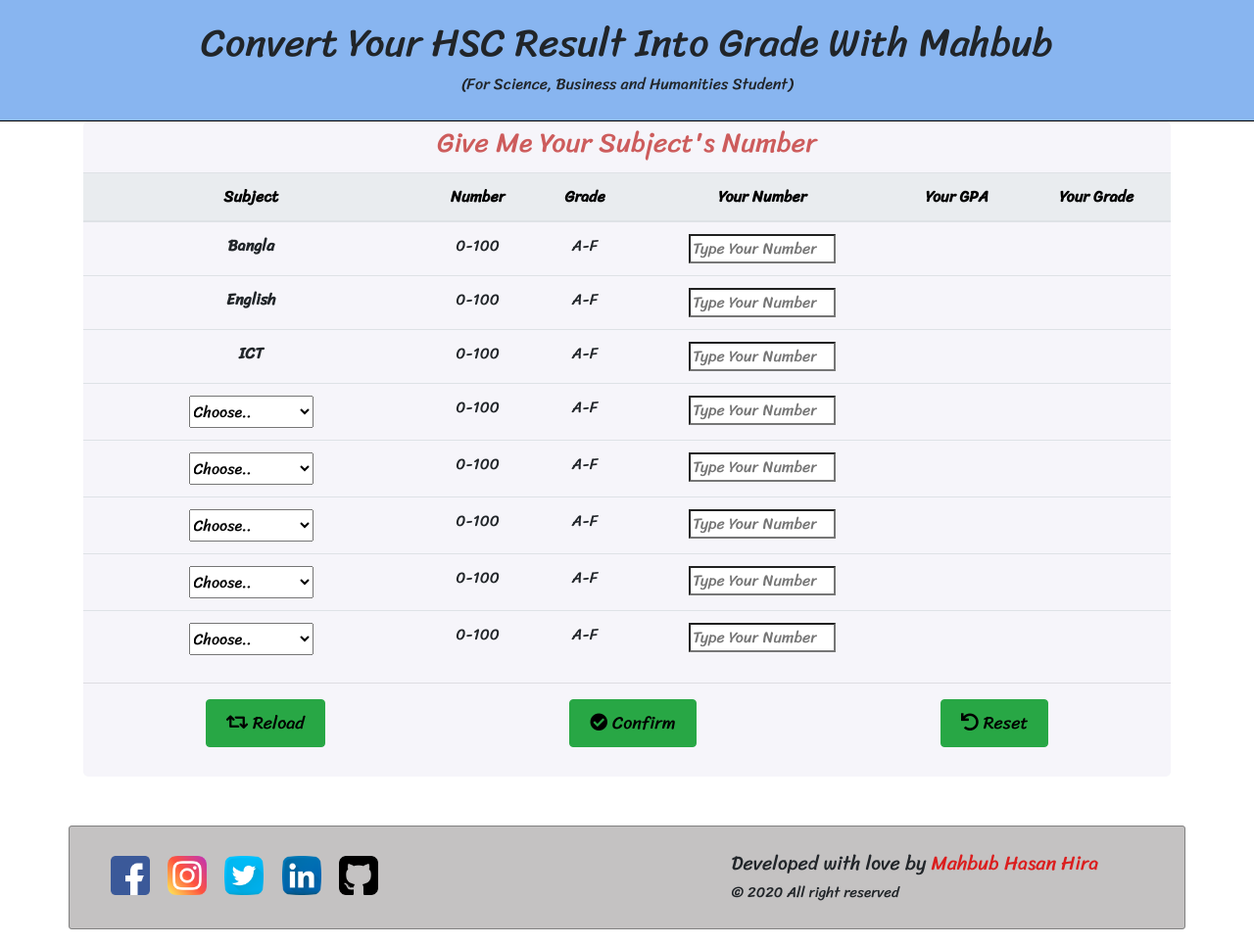
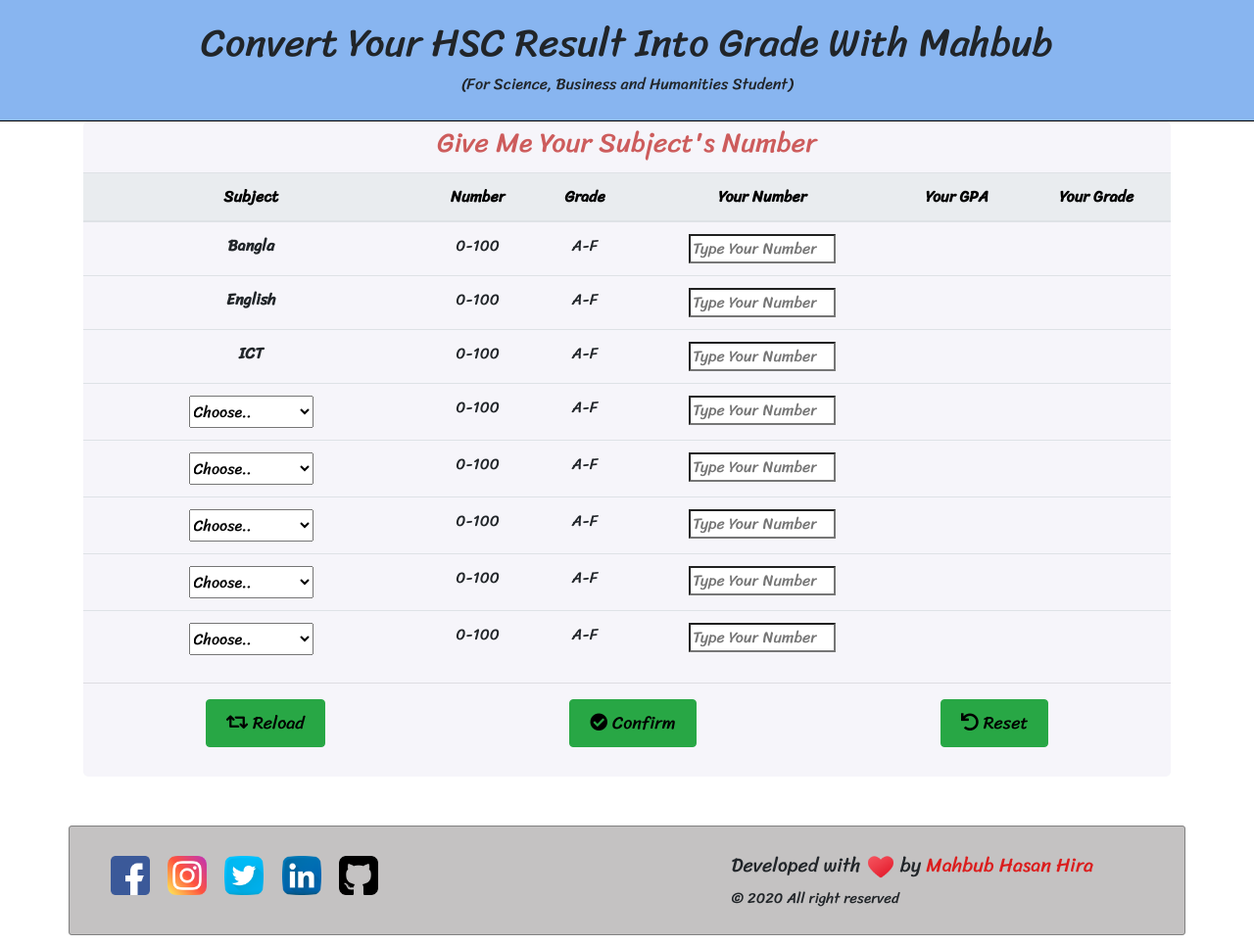
Before and after one commit to MAHBUB-HASAN-HIRA/convert-result-to-grade, a plain HTML site: page index.html in a window 1280 px wide. Shown: the whole page at 98% size. Drawn offline with nearby package versions, Linux system fonts and the light colour scheme.

Commit message:
footer modified

```diff
--- a/index.html
+++ b/index.html
@@ -159,7 +159,7 @@
                <a href="https://github.com/MAHBUB-HASAN-HIRA" target="_blank"><img src="img/github-sign.png" alt="github"></a>
            </div>
            <div class="footer_text col-sm-12 col-md-5 col-lg-5">
-               <h5>Developed with love by <span> Mahbub Hasan Hira</span></h5>
+               <h5>Developed with <img src="img/icons8-love-48.png"> by <span> Mahbub Hasan Hira</span></h5>
                <h6>© 2020 All right reserved</h6>
            </div>
        </div>
--- a/style.css
+++ b/style.css
@@ -70,6 +70,10 @@ input:focus{
 .footer_text{
     margin-top: 6px;
 }
+.footer_text img{
+    width: 30px;
+    height: 30px;
+}
 .footer_text h5 span{
     color: rgb(219, 29, 29);
 }
```
Also changed, not shown: img/icons8-love-48.png (added).
